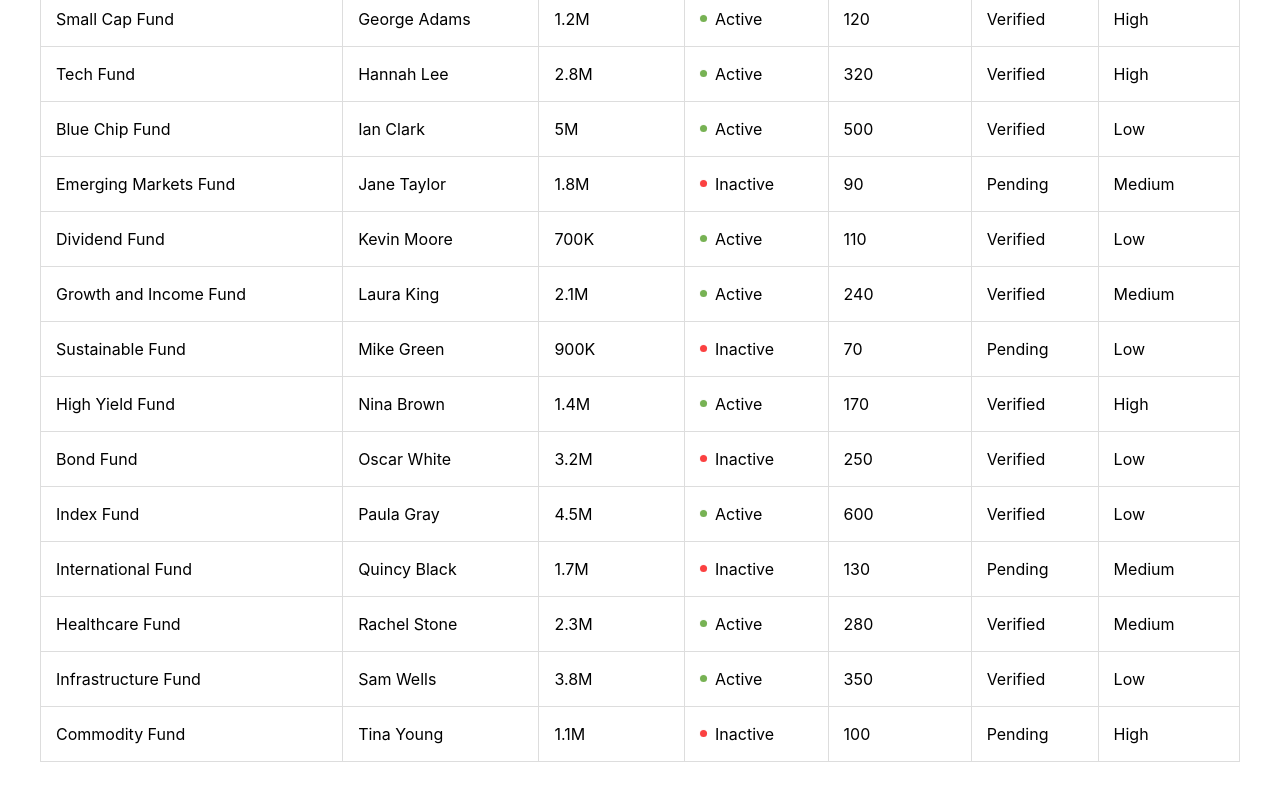
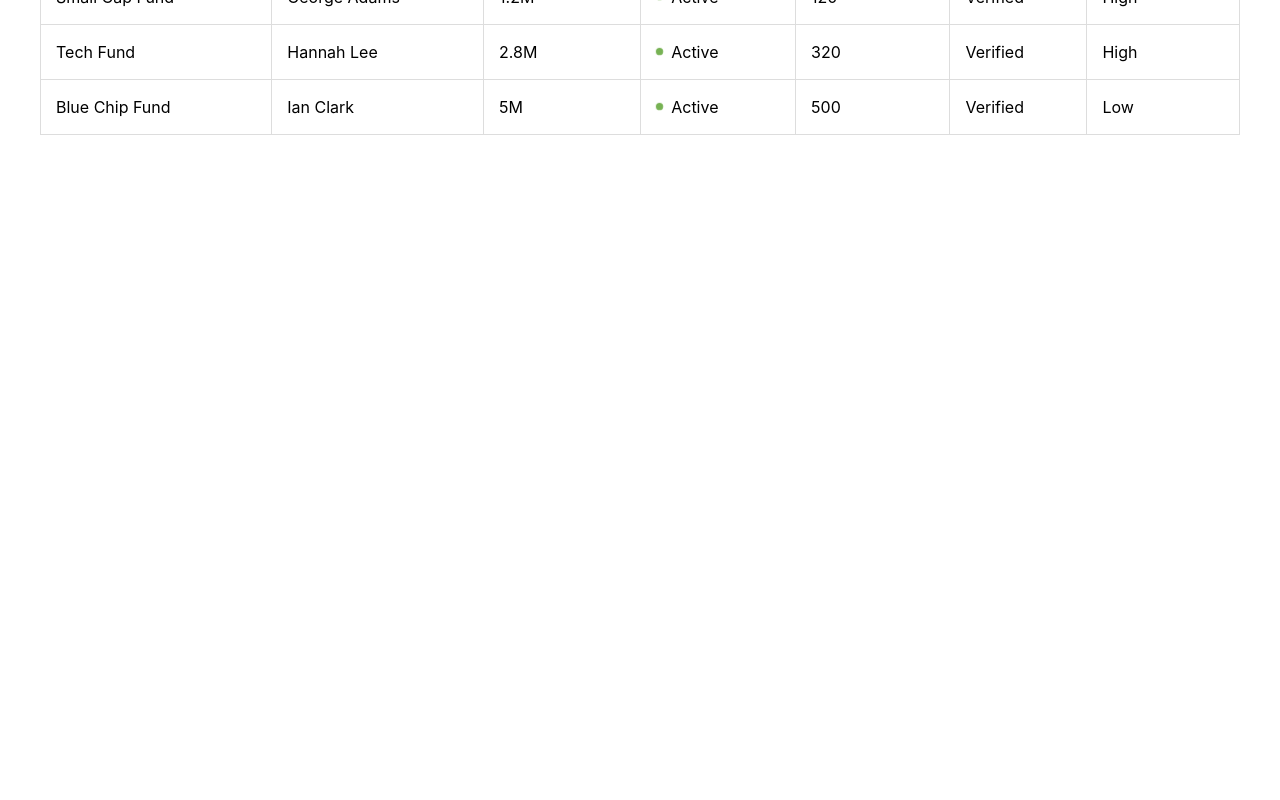
Before and after one commit to heiicha/hypotanius-homework-helper, a React (Vite) app: page /dashboard in a window 1280 px wide. Shown: the part 678-1478 px from the top of the page. After the commit the page ends 853 px from the top, so only its background shows below. Built offline with nearby package versions, Linux system fonts and the light colour scheme.

Commit message:
minor: added responsiveness to create fund page(s)

```diff
--- a/src/components/Create.jsx
+++ b/src/components/Create.jsx
@@ -98,20 +98,6 @@ export default function CreateFundForm() {
               border: "1.5px solid #E3E3E3",
               cursor: "pointer",
             }}
-          >
-            Save as Draft
-          </button>
-          <button
-            style={{
-              marginRight: "15px",
-              backgroundColor: "#FFFFFF",
-              color: "#000000",
-              padding: "12px 25px",
-              borderRadius: "5px",
-              fontWeight: "bold",
-              border: "1.5px solid #E3E3E3",
-              cursor: "pointer",
-            }}
             onClick={handleBack}
           >
             Back
@@ -132,55 +118,129 @@ export default function CreateFundForm() {
           </button>
         </div>
       </header>
-      <div style={{ display: "flex" }}>
-        <div style={{ flex: 0.5 }}>
-          <ol style={{ listStyle: "none", padding: 0 }}>
-            {[
-              "Identity",
-              "Management Fee",
-              "Waterfall",
-              "Other Information",
-            ].map((step, index) => (
+      <div className={isMobile ? "mobile-view" : "desktop-view"}>
+        <div className="steps-container">
+          <ol className="steps-list">
+            {["Identity", "Management", "Waterfall", "Others"].map(
+              (step, index) => (
                 <li
                   key={index}
-                style={{
-                  display: "flex",
-                  alignItems: "center",
-                  marginBottom: "25px",
-                  cursor: "pointer",
-                }}
+                  className="step-item"
                   onClick={() => handleStepClick(index)}
                 >
                   <div
-                  style={{
-                    width: "35px",
-                    height: "35px",
-                    borderRadius: "50%",
-                    backgroundColor: index === activeStep ? "#000" : "#E3E3E3",
-                    color: index === activeStep ? "#FFF" : "#000",
-                    display: "flex",
-                    justifyContent: "center",
-                    alignItems: "center",
-                    fontWeight: "bold",
-                    marginRight: "15px",
-                  }}
+                    className={`step-circle ${
+                      index === activeStep ? "active" : ""
+                    }`}
                   >
                     {index + 1}
                   </div>
                   <div>
-                  <div style={{ fontWeight: "bold", color: "#000" }}>
-                    {step}
-                  </div>
-                  <div style={{ fontSize: "14px", color: "#555" }}>
-                    Lorem ipsum dolor sit amet
-                  </div>
+                    <div className="step-title">{step}</div>
+                    <div className="step-subtitle">Placeholder</div>
                   </div>
                 </li>
-            ))}
+              )
+            )}
           </ol>
         </div>
-        <div style={{ flex: 3, marginLeft: 30 }}>{renderStepComponent()}</div>
+        <div className="form-container">{renderStepComponent()}</div>
       </div>
+
+      <style>
+        {`
+    .desktop-view {
+      display: flex;
+    }
+
+    .mobile-view {
+      display: block;
+      width: 80%;
+    }
+
+    .steps-container {
+      flex: 0.5;
+    }
+
+    .steps-list {
+      list-style: none;
+      padding: 0;
+    }
+
+    .step-item {
+      display: flex;
+      align-items: center;
+      margin-bottom: 25px;
+      cursor: pointer;
+    }
+
+    .step-circle {
+      width: 35px;
+      height: 35px;
+      border-radius: 50%;
+      background-color: #E3E3E3;
+      color: #000;
+      display: flex;
+      justify-content: center;
+      align-items: center;
+      font-weight: bold;
+      margin-right: 15px;
+      margin-top: 15px
+    }
+
+    .step-circle.active {
+      background-color: #000;
+      color: #FFF;
+    }
+
+    .step-title {
+      font-weight: bold;
+      color: #000;
+    }
+
+    .step-subtitle {
+      font-size: 14px;
+      color: #555;
+    }
+
+    .form-container {
+      flex: 3;
+      margin-left: 30px;
+    }
+
+    @media (max-width: 768px) {
+      .steps-container {
+        display: flex;
+        justify-content: space-around;
+        margin-bottom: 20px;
+        flex-wrap: wrap; /* Allow step items to wrap */
+      }
+
+      .steps-list {
+        display: flex;
+        justify-content: space-around;
+        width: 100%;
+        flex-wrap: wrap; /* Allow step items to wrap */
+      }
+
+      .step-item {
+        flex-direction: column;
+        align-items: center;
+        margin-bottom: 0;
+        margin-right: 10px;
+      }
+
+      .step-circle {
+        margin-right: 0;
+        margin-bottom: 10px;
+      }
+
+      .form-container {
+        margin-left: 0;
+      }
+    }
+  `}
+      </style>
     </div>
   );
 }
--- a/src/components/Dashboard.jsx
+++ b/src/components/Dashboard.jsx
@@ -100,121 +100,11 @@ const funds = [
     KYC: "Verified",
     risk: "Low",
   },
-  {
-    id: 10,
-    name: "Emerging Markets Fund",
-    manager: "Jane Taylor",
-    AUM: "1.8M",
-    status: "Inactive",
-    investors: 90,
-    KYC: "Pending",
-    risk: "Medium",
-  },
-  {
-    id: 11,
-    name: "Dividend Fund",
-    manager: "Kevin Moore",
-    AUM: "700K",
-    status: "Active",
-    investors: 110,
-    KYC: "Verified",
-    risk: "Low",
-  },
-  {
-    id: 12,
-    name: "Growth and Income Fund",
-    manager: "Laura King",
-    AUM: "2.1M",
-    status: "Active",
-    investors: 240,
-    KYC: "Verified",
-    risk: "Medium",
-  },
-  {
-    id: 13,
-    name: "Sustainable Fund",
-    manager: "Mike Green",
-    AUM: "900K",
-    status: "Inactive",
-    investors: 70,
-    KYC: "Pending",
-    risk: "Low",
-  },
-  {
-    id: 14,
-    name: "High Yield Fund",
-    manager: "Nina Brown",
-    AUM: "1.4M",
-    status: "Active",
-    investors: 170,
-    KYC: "Verified",
-    risk: "High",
-  },
-  {
-    id: 15,
-    name: "Bond Fund",
-    manager: "Oscar White",
-    AUM: "3.2M",
-    status: "Inactive",
-    investors: 250,
-    KYC: "Verified",
-    risk: "Low",
-  },
-  {
-    id: 16,
-    name: "Index Fund",
-    manager: "Paula Gray",
-    AUM: "4.5M",
-    status: "Active",
-    investors: 600,
-    KYC: "Verified",
-    risk: "Low",
-  },
-  {
-    id: 17,
-    name: "International Fund",
-    manager: "Quincy Black",
-    AUM: "1.7M",
-    status: "Inactive",
-    investors: 130,
-    KYC: "Pending",
-    risk: "Medium",
-  },
-  {
-    id: 18,
-    name: "Healthcare Fund",
-    manager: "Rachel Stone",
-    AUM: "2.3M",
-    status: "Active",
-    investors: 280,
-    KYC: "Verified",
-    risk: "Medium",
-  },
-  {
-    id: 19,
-    name: "Infrastructure Fund",
-    manager: "Sam Wells",
-    AUM: "3.8M",
-    status: "Active",
-    investors: 350,
-    KYC: "Verified",
-    risk: "Low",
-  },
-  {
-    id: 20,
-    name: "Commodity Fund",
-    manager: "Tina Young",
-    AUM: "1.1M",
-    status: "Inactive",
-    investors: 100,
-    KYC: "Pending",
-    risk: "High",
-  },
 ];
 
 function FundTable() {
   return (
-    <table border="1">
+    <table border="1" className="fund-table">
       <thead>
         <tr style={{ backgroundColor: "#F5F5F5", color: "#ffffff" }}>
           <th>FUND NAME</th>
@@ -504,9 +394,10 @@ function Dashboard() {
           Keep your pennies, I’m chasing dollars.
         </p>
         <div
+          className="button-wrapper"
           style={{
             display: "flex",
-            marginTop: 40,
+            // marginTop: 40,
             alignItems: "center",
             justifyContent: "space-between",
             animation: "fadeIn 1s ease-in",
@@ -545,7 +436,6 @@ function Dashboard() {
                 fontWeight: "bold",
                 cursor: "pointer",
                 transition: "all 0.3s ease",
-                marginLeft: 10,
                 animation: "slideInFromRight 0.5s ease-out",
                 "&:hover": {
                   transform: "scale(1.05)",
@@ -567,6 +457,54 @@ function Dashboard() {
       </div>
       <style>
         {`
+          .fund-table {
+            width: 100%;
+            border-collapse: collapse;
+          }
+
+          @media (max-width: 768px) {
+            .fund-table {
+              display: block;
+              overflow-x: auto;
+              white-space: nowrap;
+            }
+
+            .view-head {
+              flex-direction: column;
+            }
+
+            .view-head img {
+              margin-bottom: 10px;
+            }
+
+            .view-head input {
+              width: 100%;
+              margin-bottom: 10px;
+            }
+
+            .title, .header, .sub-header {
+              text-align: center;
+            }
+
+            .header, .sub-header {
+              font-size: 1.2rem;
+              margin-bottom: 5px;
+            }
+
+            .title {
+              font-size: 1.5rem;
+            }
+
+            button {
+              width: 100%;
+              margin-top: 10px;
+            }
+              .button-wrapper {
+              flex-direction: column;
+              margin-bottom: 20px
+              }
+          }
+
           @keyframes fadeIn {
             from { opacity: 0; }
             to { opacity: 1; }
--- a/src/components/forms/Identity.jsx
+++ b/src/components/forms/Identity.jsx
@@ -7,11 +7,7 @@ export default function Identity() {
       <div style={{ display: "flex" }}>
         {/* Form Content */}
         <div style={{ flex: 3 }}>
-          <br />
-          <text style={{ marginTop: "30px", color: "#505050" }}>
-            Step 1
-          </text>{" "}
-          <br />
+          <text style={{ color: "#505050" }}>Step 1</text> <br />
           <text
             style={{ marginBottom: "25px", color: "#000000", fontSize: 25 }}
           >
--- a/src/components/forms/ManagementFee.jsx
+++ b/src/components/forms/ManagementFee.jsx
@@ -7,11 +7,7 @@ export default function ManagementFee() {
       <div style={{ display: "flex" }}>
         {/* Form Content */}
         <div style={{ flex: 3 }}>
-          <br />
-          <text style={{ marginTop: "30px", color: "#505050" }}>
-            Step 2
-          </text>{" "}
-          <br />
+          <text style={{ color: "#505050" }}>Step 2</text> <br />
           <text
             style={{ marginBottom: "25px", color: "#000000", fontSize: 25 }}
           >
--- a/src/components/forms/OtherInformation.jsx
+++ b/src/components/forms/OtherInformation.jsx
@@ -7,11 +7,7 @@ export default function OtherInformation() {
       <div style={{ display: "flex" }}>
         {/* Form Content */}
         <div style={{ flex: 3 }}>
-          <br />
-          <text style={{ marginTop: "30px", color: "#505050" }}>
-            Step 4
-          </text>{" "}
-          <br />
+          <text style={{ color: "#505050" }}>Step 4</text> <br />
           <text
             style={{ marginBottom: "25px", color: "#000000", fontSize: 25 }}
           >
--- a/src/components/forms/Waterfall.jsx
+++ b/src/components/forms/Waterfall.jsx
@@ -7,18 +7,10 @@ export default function Waterfall() {
       <div style={{ display: "flex" }}>
         {/* Form Content */}
         <div style={{ flex: 3 }}>
+          <text style={{ color: "#505050" }}>Step 3</text> <br />
+          <text style={{ color: "#000000", fontSize: 25 }}>Waterfall</text>
           <br />
-          <text style={{ marginTop: "30px", color: "#505050" }}>
-            Step 3
-          </text>{" "}
-          <br />
-          <text
-            style={{ marginBottom: "25px", color: "#000000", fontSize: 25 }}
-          >
-            Waterfall
-          </text>
-          <br />
-          <form style={{ display: "grid", gap: "25px" }}>
+          <form style={{ display: "grid" }}>
             {/* Type Fund */}
             <div style={{ marginTop: 20 }}></div>
 
```
Lines whose indentation alone changed are shown as unchanged.
